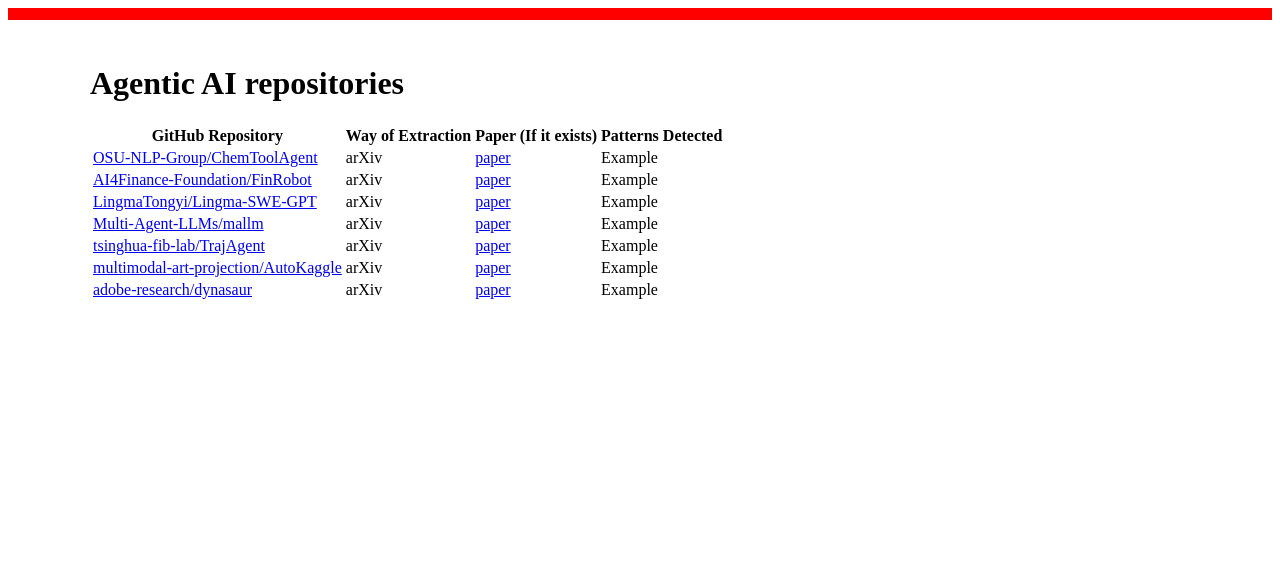
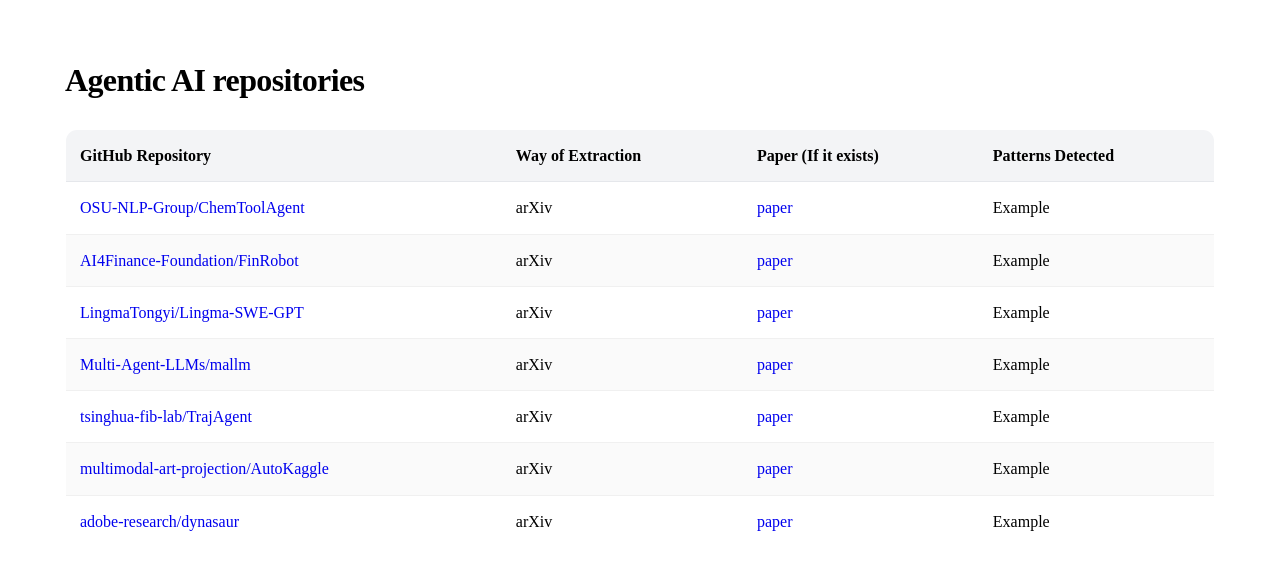
Before and after one commit to ioannakaragiannifsti/AgenticAIPatterns.github.io, a Jekyll site: the page built from agentic.md, in a window 1280 px wide. Shown: the top 570 px of the page. Built offline with Jekyll 4.4.1, drawn with Linux system fonts in a browser that asks for light colours.

Commit message:
Update style.scss

```diff
--- a/assets/css/style.scss
+++ b/assets/css/style.scss
@@ -1,5 +1,38 @@
 ---
 ---
 
-body { border-top: 12px solid red !important; }
-.wrapper { max-width: 1100px; margin: 0 auto; }
+/* Typography */
+body { font-size: 16px; line-height: 1.7; }
+h1, h2, h3 { letter-spacing: -0.02em; }
+
+/* Layout */
+.wrapper { max-width: 1150px; margin: 0 auto; }
+
+/* Links */
+a { text-decoration: none; }
+a:hover { text-decoration: underline; }
+
+/* Tables */
+table {
+  width: 100%;
+  border-collapse: collapse;
+  border: 1px solid #e5e7eb;
+  border-radius: 12px;
+  overflow: hidden;
+  background: #fff;
+}
+thead th {
+  background: #f3f4f6;
+  padding: 12px 14px;
+  text-align: left;
+  font-weight: 700;
+  border-bottom: 1px solid #e5e7eb;
+}
+tbody td {
+  padding: 12px 14px;
+  border-bottom: 1px solid #f0f0f0;
+  vertical-align: top;
+}
+tbody tr:nth-child(even) { background: #fafafa; }
+tbody tr:hover { background: #f5f5f5; }
+td a { word-break: break-word; }
```
